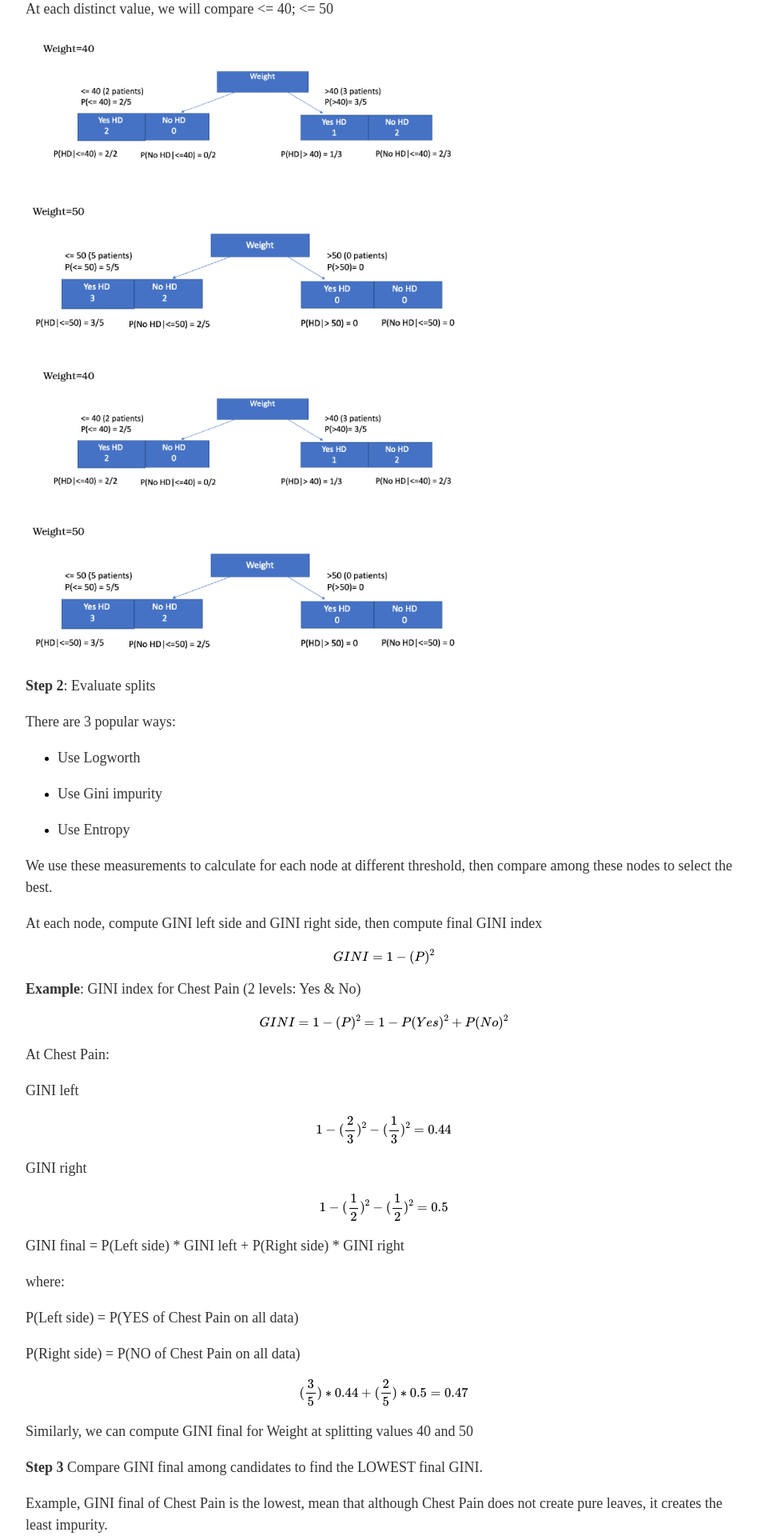
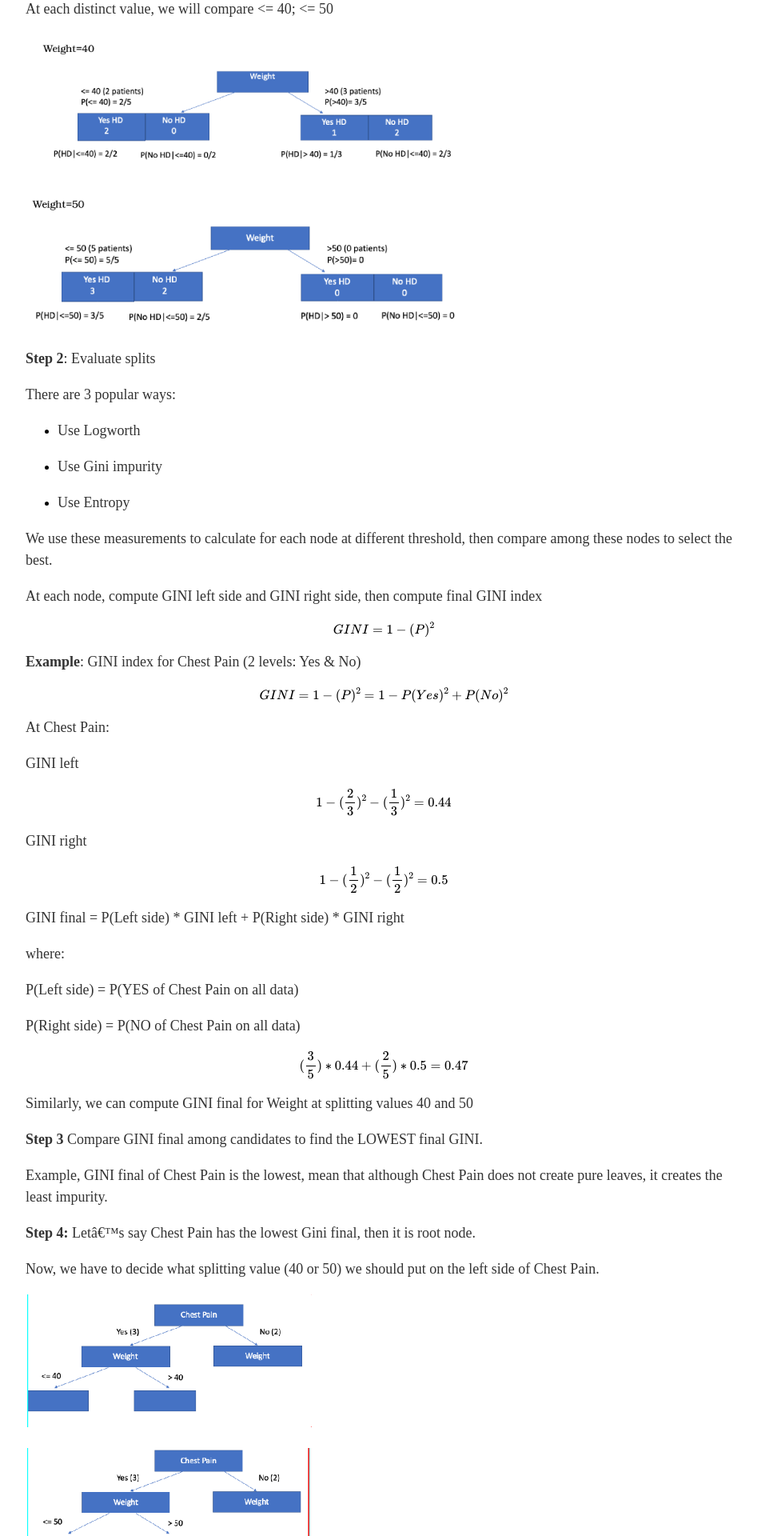
Before and after one commit to lytranp/lytranp.github.io, a Jekyll site: the page built from _posts/datamining/2020-11-11-Decision-Tree.md, in a window 1280 px wide. Shown: the part 823-2743 px from the top of the page at 80% size, without its empty margins (160-1107 px from the left). Built offline with Jekyll 4.4.1, drawn with Linux system fonts in a browser that asks for light colours; formulas are drawn with MathJax 3; a script that is not in the unit is left out.

Commit message:
edit decision tree

```diff
--- a/_posts/datamining/2020-11-11-Decision-Tree.md
+++ b/_posts/datamining/2020-11-11-Decision-Tree.md
@@ -27,10 +27,6 @@ Start with candidate "Weight": Because weight is numeric, we will use all of dis
 
 At each distinct value, we will compare <= 40; <= 50
 
-![](/sources/DataMining-DecisionTree3.png){:height="60%" width="60%"}
-
-![](/sources/DataMining-DecisionTree4.png){:height="60%" width="60%"}
-=======
 ![](/sources/DataMining-DecisionTree3.png){:height="60%" width="60%"}
 
 ![](/sources/DataMining-DecisionTree4.png){:height="60%" width="60%"}
```
